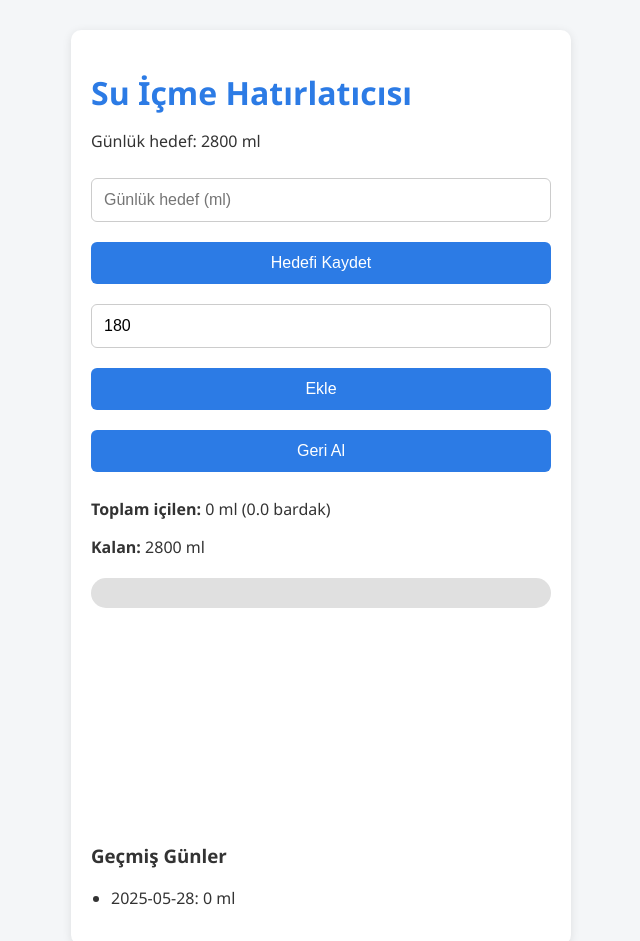
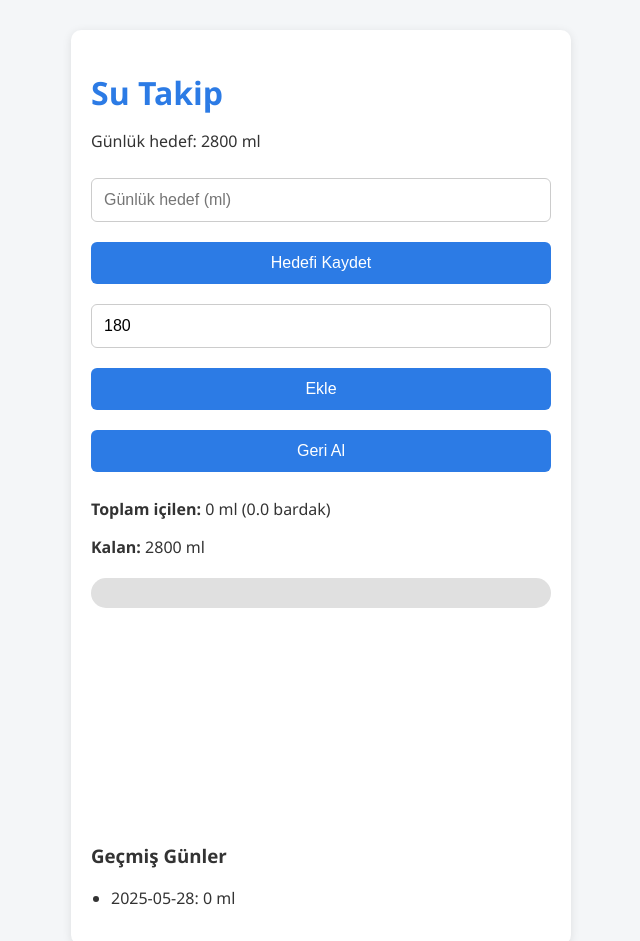
Before and after one commit to okanakcali/sutakip, a plain HTML site: page index.html in a window 1280 px wide. Shown: the top 941 px of the page, without its empty margins (319-959 px from the left). Drawn offline with nearby package versions, Linux system fonts and the light colour scheme.

Commit message:
index.html

```diff
--- a/index.html
+++ b/index.html
@@ -102,7 +102,7 @@
 </head>
 <body>
   <div class="container">
-    <h1>Su İçme Hatırlatıcısı</h1>
+    <h1>Su Takip</h1>
     <p>Günlük hedef: <span id="dailyGoalDisplay"></span> ml</p>
     <input type="number" id="goalInput" placeholder="Günlük hedef (ml)" />
     <button onclick="setDailyGoal()">Hedefi Kaydet</button>
```
